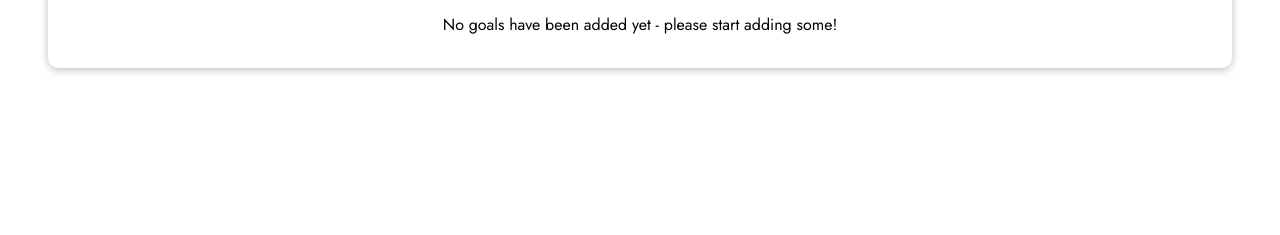
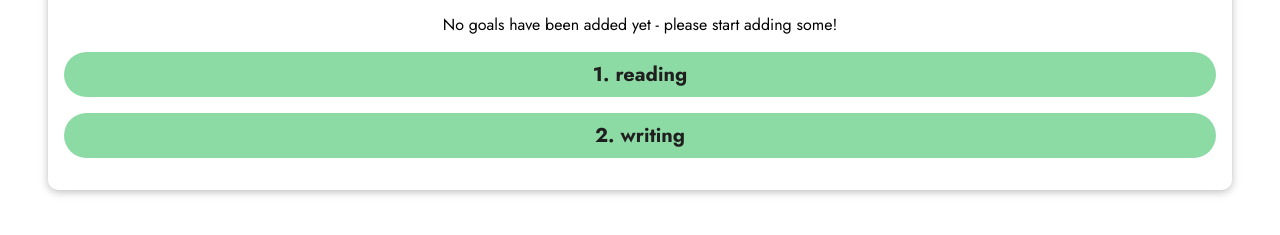
Before and after one commit to NoorMohammadTalukder/Conditional-Rendering-VUE, a plain HTML site: page index.html in a window 1280 px wide. Shown: the part 329-564 px from the top of the page. Drawn offline with nearby package versions, Linux system fonts and the light colour scheme.

Commit message:
more about v-for

```diff
--- a/app.js
+++ b/app.js
@@ -3,6 +3,16 @@ const app = Vue.createApp({
     return {
       goals: [],
       enteredGoal: "" ,
+      toDo:[
+        {
+         "id":1,
+         "task":"reading",
+        },
+        {
+         "id":2,
+         "task":"writing",
+        }
+      ]
     };
   },
   methods: {
--- a/index.html
+++ b/index.html
@@ -22,7 +22,10 @@
       <button @click="addGoal">Add Goal</button>
       <p v-if="goals.length===0">No goals have been added yet - please start adding some!</p>
       <ul v-else>
-        <li v-for="goal in goals">{{goal}}</li>
+        <li v-for="(goal,index) in goals">{{goal}} {{index}}</li>
+      </ul>
+      <ul >
+        <li v-for="value in toDo">{{value.id + ". "+ value.task}}</li>
       </ul>
     </section>
   </body>
```
